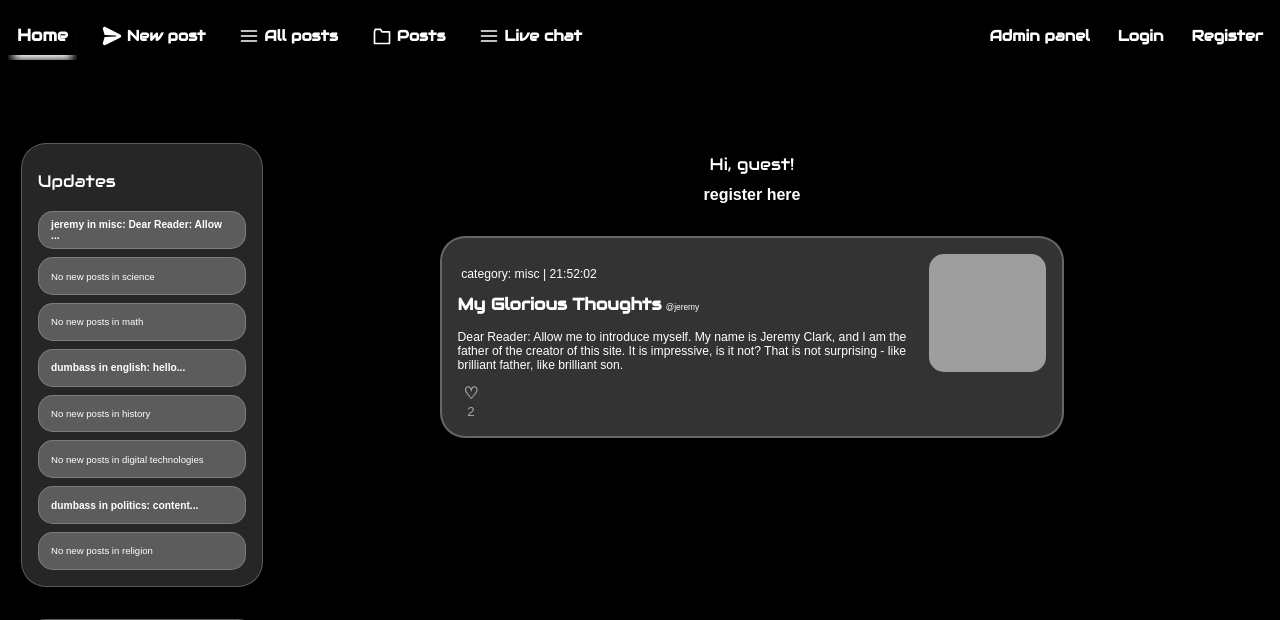
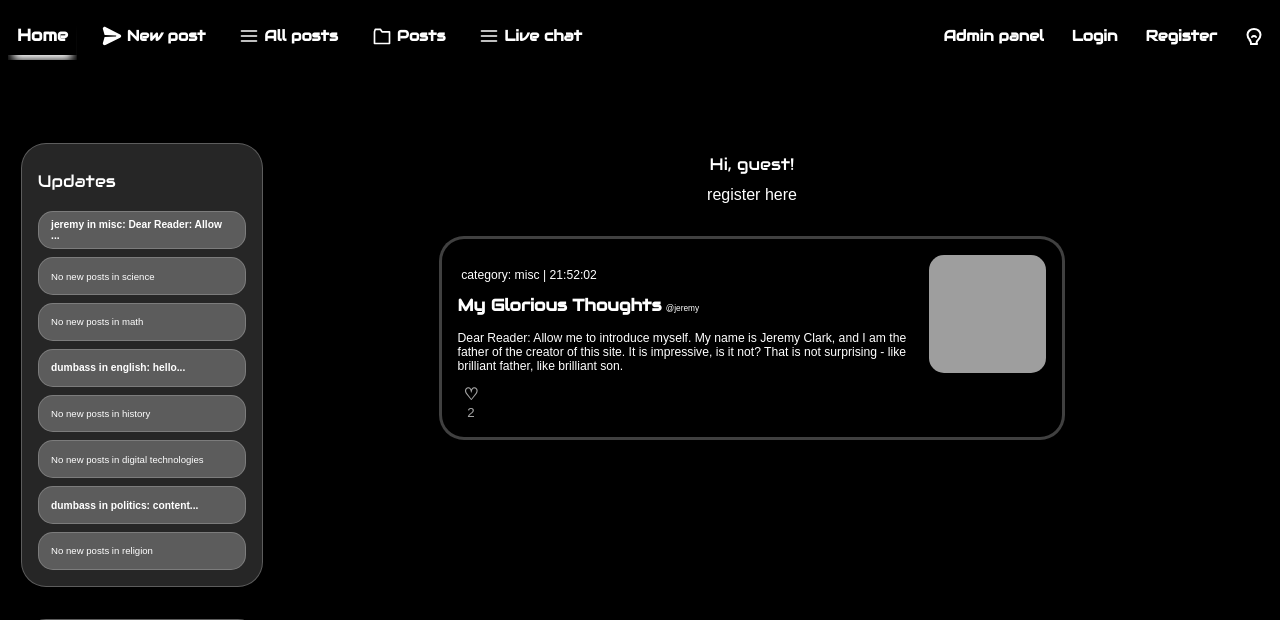
Before and after one commit to MooseZ690/message, a Flask app: page / in a window 1280 px wide. Shown: the top 620 px of the page. Run offline with Flask 3, Linux system fonts and the light colour scheme; data comes from the database, SQL or seed files in the repository; both versions use the stored data as it was after the commit; data that the repository does not hold is empty; some web fonts are replaced; grey boxes are pictures that could not be loaded.

Commit message:
dark/light mode - need to manage post likes in app.py rather than in template

```diff
--- a/static/style.css
+++ b/static/style.css
@@ -4,14 +4,16 @@
 @import url('https://fonts.googleapis.com/css2?family=Audiowide&display=swap');
 
 /* Global styling */
+
 :root{
     --nav-box-shadow:white;
+    --font:white;
+    --background:black;
     --nav-box-shadow-light:rgba(255, 255, 255, 0.6);
     --box-background:rgba(255, 255, 255, 0.15);
     --input-background:rgba(255, 255, 255, 0.1);
     --box-border:3px solid rgba(255, 255, 255, 0.25);
-    --error-red:rgba(184, 39, 39, 0.616);
-    --font:white;
+    --error-red:red;
     --sidebar-font-size:0.8vw;
     --reply-font:calc(0.5vh + 0.5vw);
     --reply-line:calc(2vh + 2vw);
@@ -19,11 +21,31 @@
     --navbar-title-size:1.3vw;
     --box-border-radius:25px;
     --heading-font:"Audiowide";
+    --post-background:var(--background);
 }
 
+/* Light mode changes */
+
+.light{
+    --nav-box-shadow:black;
+    --font:black;
+    --background:white;
+    --box-background:grey;
+    --box-border:5px solid black;
+    --post-border:2px solid black;
+    --post-background:blue;
+}
+
+.theme-toggle{
+    background:var(--background);
+    color:var(--font);
+    border:none;
+    padding-top:0.6em;
+    cursor:pointer;
+}
 
 body{
-    background:black;
+    background:var(--background);
     color:var(--font);
     font-family:"Arial";
 }
@@ -42,7 +64,7 @@ a{
     display:flex;
     gap:1em;
     padding:0.5em 0;
-    background-color:black;
+    background-color:var(--background);
 }
 
 .left-navbar-group{
@@ -79,7 +101,7 @@ a{
     font-family:var(--heading-font);
     border:none;
     font-size:var(--navbar-font-size) !important;
-    background:black;
+    background:var(--background);
 }
 
 .top-button-active,
@@ -194,8 +216,8 @@ input::placeholder {
     display:grid;
     grid-template-columns:4fr 1fr;
     margin:2em 2em 0 2em;
-    background:rgba(255, 255, 255, 0.2);
-    border:2px solid rgba(255,255,255,0.25);
+    background:var(--post-background);
+    border:var(--box-border);
     padding:1em;
     border-radius:var(--box-border-radius);
     color:var(--font);
@@ -518,10 +540,6 @@ input::placeholder {
     flex-direction:column;
 }
 
-.chat-meta{
-    margin:0.5em;
-}
-
 .chat-input{
     height:100%;
     background:var(--input-background);
--- a/templates/home.html
+++ b/templates/home.html
@@ -64,11 +64,11 @@
 
     <div class="centered-content">
         <div class="home-wrapper">
-            {% if session.get(user) is not none %}
-                Hi, {{session.get(user)}}!
+            {% if session.get('username') is not none %}
+                <h1>Hi, {{session.get('username')}}!</h1>
             {% else %}
                 <h1>Hi, guest!</h1>
-                <a style="text-decoration:none; color:white; font-weight:700;" href="/register">register here</a>
+                <a style="text-decoration:none; color:white;" href="/register">register here</a>
             {% endif %}
             <a href="{{ url_for('newpost', id=item[6]) }}" class="post-container">
                 <div class="post-text">
@@ -137,6 +137,5 @@
     </div>
 
 </div>
-
 {% endblock %}
 {% endif %}
--- a/templates/layout.html
+++ b/templates/layout.html
@@ -29,8 +29,10 @@
             {% set button = 'top-button' %}
             {% endif %}
             <a href="/newpost" class="{{button}}">
-            <svg xmlns="http://www.w3.org/2000/svg" viewBox="0 0 24 24" width="20" height="20">
-                <path d="M16.6915026,12.4744748 L3.50612381,13.2599618 C3.19218622,13.2599618 3.03521743,13.4170592 3.03521743,13.5741566 L1.15159189,20.0151496 C0.8376543,20.8006365 0.99,21.89 1.77946707,22.52 C2.41,22.99 3.50612381,23.1 4.13399899,22.8429026 L21.714504,14.0454487 C22.6563168,13.5741566 23.1272231,12.6315722 22.9702544,11.6889879 C22.8132856,11.0605983 22.3423792,10.4322088 21.714504,10.118014 L4.13399899,1.16346272 C3.34915502,0.9 2.40734225,1.00636533 1.77946707,1.4776575 C0.994623095,2.10604706 0.8376543,3.0486314 1.15159189,3.99121575 L3.03521743,10.4322088 C3.03521743,10.5893061 3.34915502,10.7464035 3.50612381,10.7464035 L16.6915026,11.5318905 C16.6915026,11.5318905 17.1624089,11.5318905 17.1624089,12.0031827 C17.1624089,12.4744748 16.6915026,12.4744748 16.6915026,12.4744748 Z" fill="currentColor"/>
+                <svg viewBox="0 0 24 24" width="20" height="20">
+                    <path
+                        d="M16.6915026,12.4744748 L3.50612381,13.2599618 C3.19218622,13.2599618 3.03521743,13.4170592 3.03521743,13.5741566 L1.15159189,20.0151496 C0.8376543,20.8006365 0.99,21.89 1.77946707,22.52 C2.41,22.99 3.50612381,23.1 4.13399899,22.8429026 L21.714504,14.0454487 C22.6563168,13.5741566 23.1272231,12.6315722 22.9702544,11.6889879 C22.8132856,11.0605983 22.3423792,10.4322088 21.714504,10.118014 L4.13399899,1.16346272 C3.34915502,0.9 2.40734225,1.00636533 1.77946707,1.4776575 C0.994623095,2.10604706 0.8376543,3.0486314 1.15159189,3.99121575 L3.03521743,10.4322088 C3.03521743,10.5893061 3.34915502,10.7464035 3.50612381,10.7464035 L16.6915026,11.5318905 C16.6915026,11.5318905 17.1624089,11.5318905 17.1624089,12.0031827 C17.1624089,12.4744748 16.6915026,12.4744748 16.6915026,12.4744748 Z"
+                        fill="currentColor" />
                 </svg>
                 &nbsp;New post
             </a>
@@ -42,8 +44,8 @@
             {% set button = 'top-button' %}
             {% endif %}
             <a href="/allposts" class="{{button}}">
-            <svg xmlns="http://www.w3.org/2000/svg" viewBox="0 0 24 24" width="20" height="20">
-                <path d="M3 6h18M3 12h18M3 18h18" stroke="currentColor" stroke-width="2" stroke-linecap="round"/>
+                <svg viewBox="0 0 24 24" width="20" height="20">
+                    <path d="M3 6h18M3 12h18M3 18h18" stroke="currentColor" stroke-width="2" stroke-linecap="round" />
                 </svg>
                 &nbsp;All posts
             </a>
@@ -57,7 +59,8 @@
             <div class="dropdown">
                 <button class="{{button}}">
                     <svg viewBox="0 0 24 24" width="20" height="20">
-                    <path d="M3 7v14h18V7H12l-2-3H4z" stroke="currentColor" stroke-width="2" fill="none" stroke-linecap="round" stroke-linejoin="round"/>
+                        <path d="M3 7v14h18V7H12l-2-3H4z" stroke="currentColor" stroke-width="2" fill="none"
+                            stroke-linecap="round" stroke-linejoin="round" />
                     </svg>
                     &nbsp;Posts
                 </button>
@@ -80,8 +83,8 @@
             {% set button = 'top-button' %}
             {% endif %}
             <a href="/livechat" class="{{button}}">
-            <svg xmlns="http://www.w3.org/2000/svg" viewBox="0 0 24 24" width="20" height="20">
-                <path d="M3 6h18M3 12h18M3 18h18" stroke="currentColor" stroke-width="2" stroke-linecap="round"/>
+                <svg viewBox="0 0 24 24" width="20" height="20">
+                    <path d="M3 6h18M3 12h18M3 18h18" stroke="currentColor" stroke-width="2" stroke-linecap="round" />
                 </svg>
                 &nbsp;Live chat
             </a>
@@ -96,6 +99,35 @@
             {% else %}
             <a href="/login" class="top-button">Login</a>
             <a href="/register" class="top-button">Register</a>
+
+            <button id="themeToggle" class="theme-toggle" aria-label="Toggle theme">
+                <svg width="24" height="24" viewBox="0 0 24 24" fill="none" xmlns="http://www.w3.org/2000/svg">
+                    <!-- lightbulb svg for switching light/dark modes -->
+                    <path d="M9 18h6" stroke="currentColor" stroke-width="2" stroke-linecap="round" />
+                    <path d="M8 14c-1.5-1.3-2.5-3.1-2.5-5.2C5.5 5.4 8.4 3 12 3s6.5 2.4 6.5 5.8c0 2.1-1 3.9-2.5 5.2-1 .9-1.5 2-1.5 3.2V18H9v-0.8c0-1.2-.5-2.3-1.5-3.2z" stroke="currentColor" stroke-width="2" stroke-linejoin="round" fill="none" />
+                    <path d="M10 11c.5-.7 1.3-1 2-1s1.5.3 2 1" stroke="currentColor" stroke-width="2"
+                        stroke-linecap="round" />
+
+                </svg>
+            </button>
+            <script>
+                const html = document.documentElement;
+                const btn = document.getElementById("themeToggle");
+                //finds the button in the page
+                if (localStorage.getItem("theme") === "light") {
+                    html.classList.add("light");
+                }
+                btn.addEventListener("click", () => {
+                    html.classList.toggle("light");
+                    //when the button is clicked, toggle mode
+                    if (html.classList.contains("light")) {
+                        localStorage.setItem("theme", "light");
+                    } else {
+                        localStorage.setItem("theme", "dark");
+                    }
+                    //store new mode in localstorage so it will be remembered
+                });
+            </script>
             {% endif %}
         </div>
     </nav>
--- a/templates/login.html
+++ b/templates/login.html
@@ -21,13 +21,9 @@
             <button type="submit" class="login-button">Login</button>
         </form>
         <h3 style="text-align:center;">
-            Don't have an account?<br>
+            <br>Don't have an account?<br>
             <a style="text-decoration:none; color:white; font-weight:700; "href="/register">
                 sign up here!
-            </a>
-            <br><br>
-            <a style="text-decoration:none; color:white; font-weight:600; font-size:1vh;"href="/">
-                continue as guest
             </a>
         </h3>
     </div>
```
Also changed, not shown: database.db. Lines whose indentation alone changed are shown as unchanged.
